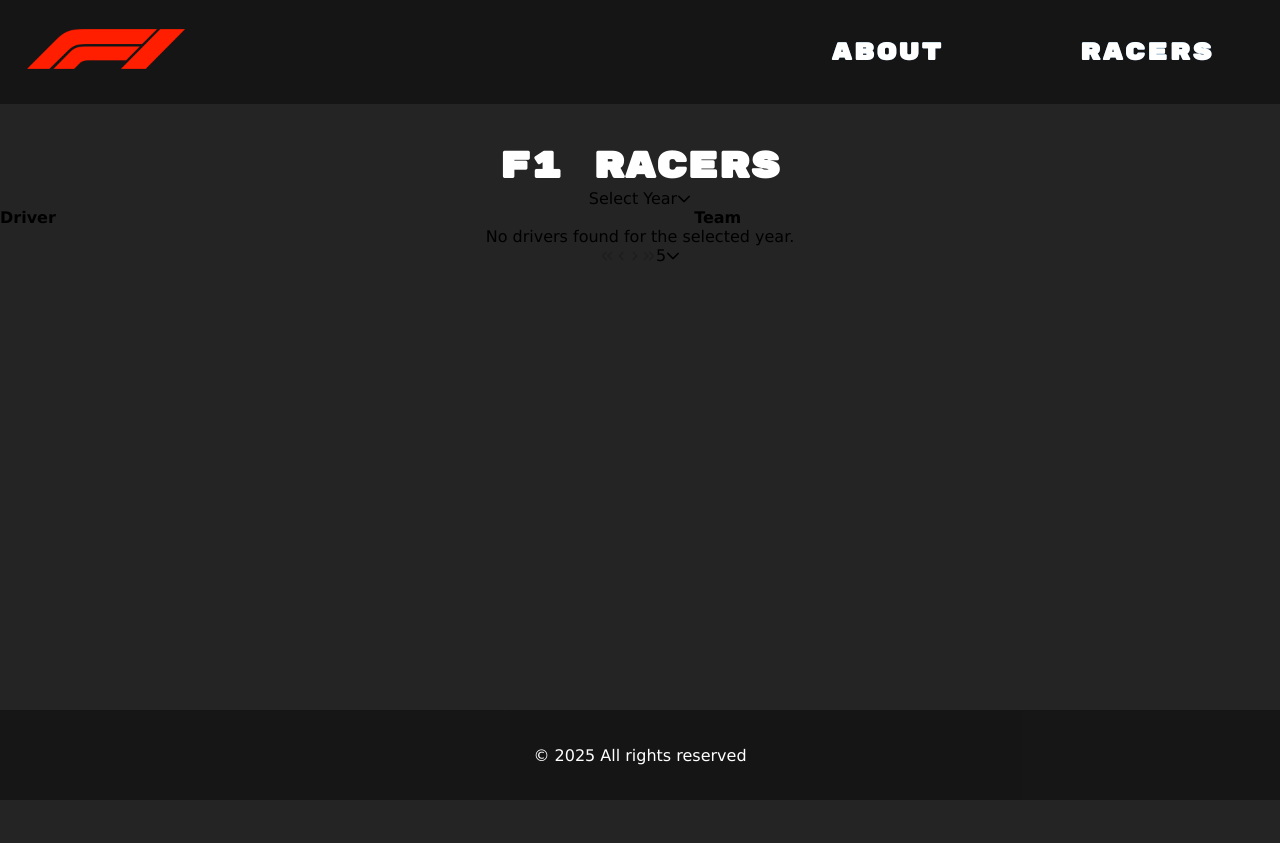
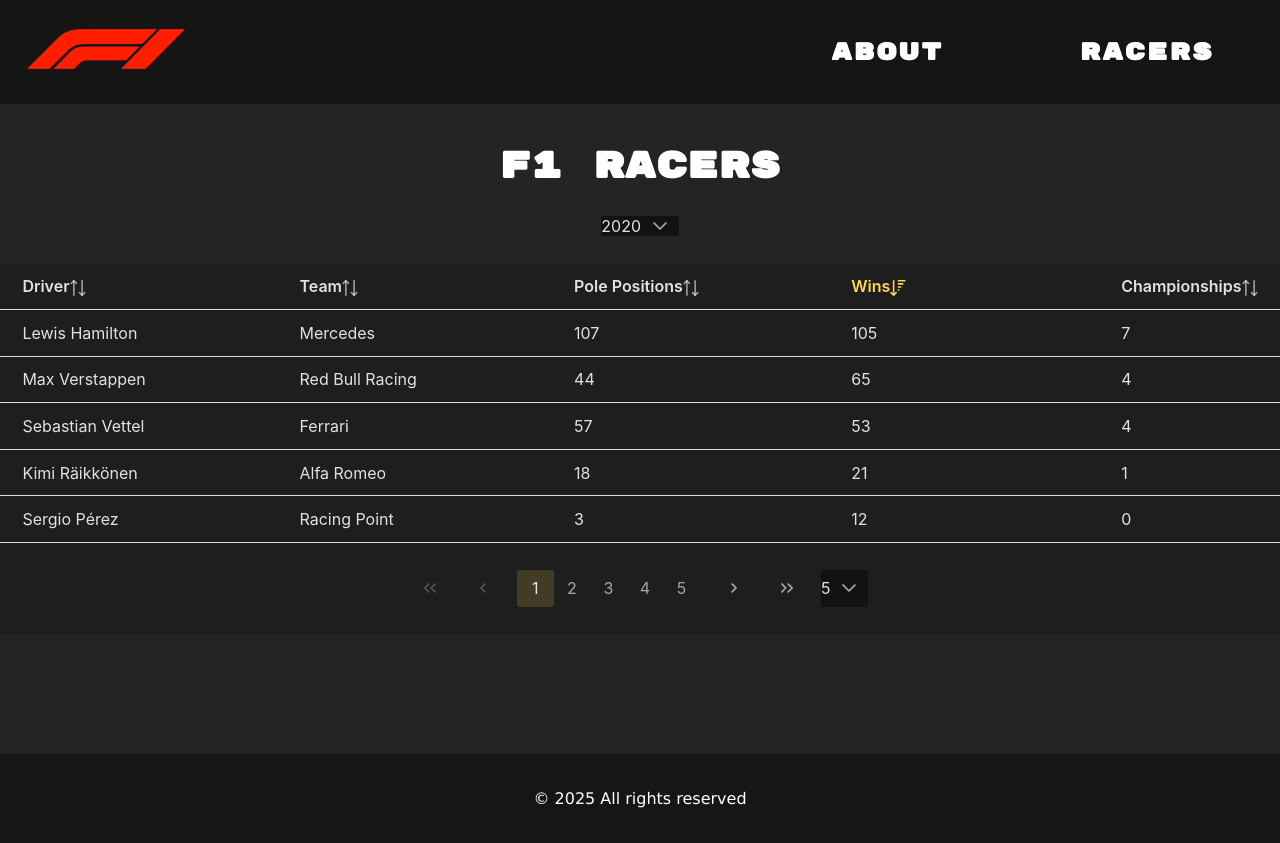
Before and after one commit to mariana-b-alves/react-f1-practice, a React (Vite) app: page /racers in a window 1280 px wide. Before the commit the page ends 800 px from the top, so only its background shows below. Built offline with nearby package versions, Linux system fonts and the light colour scheme.

Commit message:
Table done!!!

```diff
--- a/public/styles/about.css
+++ b/public/styles/about.css
@@ -40,7 +40,7 @@
     font-weight: bold;
 
     margin-right: .7em;
-    padding: .6em .9em;
+    padding: .6em .10em;
 
     cursor: pointer;
 
--- a/public/styles/footer.css
+++ b/public/styles/footer.css
@@ -3,18 +3,22 @@
     background-color: rgba(0, 0, 0, 0.4);
 
     color: white;
+
     bottom: 0;
     left: 0;
     right: 0;
+
     height: 5.6em;
 
+    margin-top: 15vh;
     padding: 1em;
 
-    position: fixed;
+    position: static;
 
     display: flex;
     flex-direction: column;
     justify-content: space-evenly;
     align-items: center;
+
     z-index: 100;
 }
--- a/public/styles/list.css
+++ b/public/styles/list.css
@@ -5,3 +5,22 @@
 .list h1{
     font-size: 2.3em;
 }
+
+.p-dropdown{
+    margin: 1.7em 0;
+}
+
+.p-datatable .p-datatable-thead > tr > th, .p-datatable .p-datatable-tbody > tr > td {
+  border-bottom: 1px solid #ddd;
+  padding: .8em 1.4em;
+}
+
+.p-paginator {
+    gap: 1em;
+  }
+
+.p-paginator .p-dropdown {
+    display: flex;
+    justify-content: center;
+    align-items: center;
+  }
--- a/src/components/RacersPage.jsx
+++ b/src/components/RacersPage.jsx
@@ -1,4 +1,4 @@
-import { useState } from 'react';
+import { useState, useEffect } from 'react';
 
 import { DataTable } from 'primereact/datatable';
 import { Column } from 'primereact/column';
@@ -9,26 +9,11 @@
 import Sidenav from '../pages/Sidenav';
 
 import '../../public/styles/racers_index.css';
-import '../data/driversData.json'
+import driversData from '../data/driversData.json';
 
-const driversData = [
-  { name: 'Lewis Hamilton', year: 2020, team: 'Mercedes' },
-  { name: 'Valtteri Bottas', year: 2020, team: 'Mercedes' },
-  { name: 'Max Verstappen', year: 2020, team: 'Red Bull Racing' },
-  { name: 'Charles Leclerc', year: 2021, team: 'Ferrari' },
-  { name: 'Sebastian Vettel', year: 2021, team: 'Aston Martin' },
-  { name: 'Lando Norris', year: 2021, team: 'McLaren' },
-  { name: 'Max Verstappen', year: 2022, team: 'Red Bull Racing' },
-  { name: 'Sergio Perez', year: 2022, team: 'Red Bull Racing' },
-  { name: 'Lewis Hamilton', year: 2023, team: 'Mercedes' },
-  { name: 'George Russell', year: 2023, team: 'Mercedes' },
-  { name: 'Charles Leclerc', year: 2023, team: 'Ferrari' },
-  { name: 'Max Verstappen', year: 2023, team: 'Red Bull Racing' },
-  { name: 'Lando Norris', year: 2024, team: 'McLaren' },
-  { name: 'Sergio Perez', year: 2024, team: 'Red Bull Racing' },
-  { name: 'Charles Leclerc', year: 2025, team: 'Ferrari' },
-  { name: 'Max Verstappen', year: 2025, team: 'Red Bull Racing' }
-];
+import 'primereact/resources/themes/arya-orange/theme.css';
+import 'primereact/resources/primereact.min.css';
+import 'primeicons/primeicons.css';
 
 const RacersPage = () => {
   const [sideMenuOpen, setSideMenuOpen] = useState(false);
@@ -37,10 +22,31 @@
   const years = [2020, 2021, 2022, 2023, 2024, 2025];
 
   const handleYearChange = (e) => {
-    setSelectedYear(e.value);
-    const filtered = driversData.filter((driver) => driver.year === e.value);
+    const year = e.value;
+    setSelectedYear(year);
+
+    const filtered = driversData.map(driver => {
+      const teamInfo = driver.teams.find(team => team.years.includes(year));
+      if (teamInfo) {
+        return {
+          name: driver.name,
+          team: teamInfo.team,
+          poleposition: driver.poleposition,
+          wins: driver.wins,
+          championships: driver.championships
+        };
+      }
+      return null;
+    }).filter(driver => driver !== null);
+
     setFilteredDrivers(filtered);
   };
+
+  useEffect(() => {
+    if (selectedYear == null) {
+      handleYearChange({ value: years[0] });
+    }
+  });
 
   const toggleSideMenu = () => {
     setSideMenuOpen(!sideMenuOpen);
@@ -60,22 +66,25 @@
             className="p-mb-3"
           />
 
-      {/* Display the DataTable with paginable results */}
           <DataTable
+            tableStyle={{ minWidth: '70rem' }}
             value={filteredDrivers}
             paginator
             rows={5}
-        rowsPerPageOptions={[5, 10, 20]}
-        emptyMessage="No drivers found for the selected year."
+            rowsPerPageOptions={[5, 10, 20, 25]}
+            sortField="wins"
+            sortOrder={-1}
           >
-        <Column field="name" header="Driver" />
-        <Column field="team" header="Team" />
+            <Column field="name" header="Driver" sortable style={{ width: '25%' }}/>
+            <Column field="team" header="Team" sortable style={{ width: '25%' }}/>
+            <Column field="poleposition" header="Pole Positions" sortable style={{ width: '25%' }}/>
+            <Column field="wins" header="Wins" sortable style={{ width: '25%' }}/>
+            <Column field="championships" header="Championships" sortable style={{ width: '25%' }}/>
           </DataTable>
         </section>
       </main>
 
       <Sidenav isOpen={sideMenuOpen} onClose={toggleSideMenu} />
-
       <Footer />
     </div>
   );
--- a/src/data/driversData.json
+++ b/src/data/driversData.json
@@ -2,152 +2,301 @@
     { "name": "Lewis Hamilton",  "teams": [
             { "team": "Mercedes", "years": [2020, 2021, 2022, 2023, 2024] },
             { "team": "Ferrari", "years": [2025] }
-        ]
+        ],
+        "poleposition": "107",
+        "wins": "105",
+        "championships": "7"
     },
     { "name": "Valtteri Bottas", "teams": [
             { "team": "Mercedes", "years": [2020, 2021] },
             { "team": "Alfa Romeo / Sauber ", "years": [2022, 2023, 2024] }
-        ]
+        ],
+        "poleposition": "20",
+        "wins": "10",
+        "championships": "0"
     },
 
     { "name": "Sebastian Vettel", "teams": [
             { "team": "Ferrari", "years": [2020] },
-            { "team": "Alfa Romeo / Sauber ", "years": [2021, 2022] }
-        ]
+            { "team": "Aston Martin", "years": [2021, 2022] }
+        ],
+        "poleposition": "57",
+        "wins": "53",
+        "championships": "4"
     },
 
     { "name": "Max Verstappen", "teams": [
             { "team": "Red Bull Racing", "years": [2020, 2021, 2022, 2023, 2024, 2025] }
-        ]
+        ],
+        "poleposition": "44",
+        "wins": "65",
+        "championships": "4"
     },
 
     { "name": "Alex Albon", "teams": [
-            { "team": "Red Bull Racing", "years": [2020, 2021, 2022] },
-            { "team": "Williams", "years": [2023, 2024, 2025] }
-        ]
+            { "team": "Red Bull Racing", "years": [2020] },
+            { "team": "Williams", "years": [2022, 2023, 2024, 2025] }
+        ],
+        "poleposition": "0",
+        "wins": "0",
+        "championships": "0"
     },
     { "name": "Carlos Sainz", "teams": [
             { "team": "McLaren", "years": [2020] },
             { "team": "Ferrari", "years": [2021, 2022, 2023, 2024] },
             { "team": "Williams", "years": [2025] }
-        ]
+        ],
+        "poleposition": "6",
+        "wins": "4",
+        "championships": "0"
     },
     { "name": "Lando Norris", "teams": [
             { "team": "McLaren", "years": [2020, 2021, 2022, 2023, 2024, 2025] }
-        ]
+        ],
+        "poleposition": "13",
+        "wins": "9",
+        "championships": "0"
     },
     { "name": "Daniel Ricciardo", "teams": [
             { "team": "Renault", "years": [2020] },
             { "team": "McLaren", "years": [2021, 2022] },
-            { "team": "AlphaTauri / Red Bull Racing", "years": [2023, 2024] }
-        ]
+            { "team": "Racing Bulls", "years": [2023, 2024] }
+        ],
+        "poleposition": "3",
+        "wins": "8",
+        "championships": "0"
     },
     { "name": "Esteban Ocon", "teams": [
             { "team": "Renault", "years": [2020] },
             { "team": "Alpine", "years": [2021, 2022, 2023, 2024] },
             { "team": "Haas", "years": [2025] }
-        ]
+        ],
+        "poleposition": "0",
+        "wins": "1",
+        "championships": "0"
     },
     { "name": "Pierre Gasly", "teams": [
             { "team": "AlphaTauri", "years": [2020, 2021, 2022] },
             { "team": "Alpine", "years": [2023, 2024, 2025] }
-        ]
+        ],
+        "poleposition": "0",
+        "wins": "1",
+        "championships": "0"
     },
     { "name": "Daniil Kyvat", "teams": [
             { "team": "AlphaTauri", "years": [2020] }
-        ]
+        ],
+        "poleposition": "0",
+        "wins": "0",
+        "championships": "0"
     },
     { "name": "Sergio Pérez", "teams": [
             { "team": "Racing Point", "years": [2020] },
             { "team": "Red Bull Racing", "years": [2021, 2022, 2023, 2024] }
-        ]
+        ],
+        "poleposition": "3",
+        "wins": "12",
+        "championships": "0"
     },
     { "name": "Lance Stroll", "teams": [
             { "team": "Racing Point", "years": [2020] },
             { "team": "Aston Martin", "years": [2021, 2022, 2023, 2024, 2025] }
-        ]
+        ],
+        "poleposition": "0",
+        "wins": "1",
+        "championships": "0"
     },
     { "name": "Kimi Räikkönen", "teams": [
-            { "team": "Ferrari", "years": [2020] },
-            { "team": "Alfa Romeo", "years": [2021] }
-        ]
+            { "team": "Alfa Romeo", "years": [2020, 2021] }
+        ],
+        "poleposition": "18",
+        "wins": "21",
+        "championships": "1"
     },
     { "name": "Kevin Magnussen", "teams": [
             { "team": "Haas", "years": [2020, 2022, 2023, 2024] }
-        ]
+        ],
+        "poleposition": "0",
+        "wins": "0",
+        "championships": "0"
     },
     { "name": "Romain Grosjean", "teams": [
             { "team": "Haas", "years": [2020] }
-        ]
+        ],
+        "poleposition": "0",
+        "wins": "0",
+        "championships": "0"
     },
     { "name": "George Russell", "teams": [
             { "team": "Williams", "years": [2020, 2021] },
-            { "team": "Alfa Romeo", "years": [2022, 2023, 2024, 2025] }
-        ]
+            { "team": "Mercedes", "years": [2022, 2023, 2024, 2025] }
+        ],
+        "poleposition": "6",
+        "wins": "4",
+        "championships": "0"
     },
     { "name": "Nicholas Latifi", "teams": [
             { "team": "Williams", "years": [2020, 2021, 2022] }
-        ]
+        ],
+        "poleposition": "0",
+        "wins": "0",
+        "championships": "0"
     },
     { "name": "Yuki Tsunoda", "teams": [
-            { "team": "AlphaTauri", "years": [2021, 2022, 2023] },
-            { "team": "Racing Bulls", "years": [2024, 2025] },
+            { "team": "AlphaTauri / Racing Bulls", "years": [2021, 2022, 2023, 2024] },
             { "team": "Red Bull Racing", "years": [2025] }
-        ]
+        ],
+        "poleposition": "0",
+        "wins": "0",
+        "championships": "0"
     },
     { "name": "Mick Schumacher", "teams": [
             { "team": "Haas", "years": [2021, 2022] }
-        ]
+        ],
+        "poleposition": "0",
+        "wins": "0",
+        "championships": "0"
     },
     { "name": "Nikita Mazepin", "teams": [
             { "team": "Haas", "years": [2021] }
-        ]
+        ],
+        "poleposition": "2",
+        "wins": "2",
+        "championships": "0"
     },
     { "name": "Zhou Guanyu", "teams": [
             { "team": "Alfa Romeo / Sauber", "years": [2022, 2023, 2024] }
-        ]
+        ],
+        "poleposition": "0",
+        "wins": "0",
+        "championships": "0"
     },
     { "name": "Nico Hülkenberg", "teams": [
+            { "team": "Racing Point", "years": [2020, 2021] },
+            { "team": "Aston Martin", "years": [2022] },
             { "team": "Haas", "years": [2023, 2024] },
             { "team": "Sauber / Audi", "years": [2025] }
-        ]
+        ],
+        "poleposition": "1",
+        "wins": "0",
+        "championships": "0"
     },
     { "name": "Nyck de Vries", "teams": [
-            { "team": "AlphaTauri", "years": [2023] }
-        ]
+
+            { "team": "Williams", "years": [2022, 2023] }
+        ],
+        "poleposition": "2",
+        "wins": "4",
+        "championships": "1"
     },
     { "name": "Charles Leclerc", "teams": [
             { "team": "Ferrari", "years": [2020, 2021, 2022, 2023, 2024, 2025] }
-        ]
+        ],
+        "poleposition": "27",
+        "wins": "8",
+        "championships": "0"
     },
     { "name": "Logan Sargeant", "teams": [
             { "team": "Williams", "years": [2023, 2024] }
-        ]
+        ],
+        "poleposition": "0",
+        "wins": "0",
+        "championships": "0"
     },
     { "name": "Oscar Piastri", "teams": [
             { "team": "McLaren", "years": [2023, 2024, 2025] }
-        ]
+        ],
+        "poleposition": "4",
+        "wins": "8",
+        "championships": "0"
     },
     { "name": "Kimi Antonelli", "teams": [
             { "team": "Mercedes", "years": [2025] }
-        ]
+        ],
+        "poleposition": "0",
+        "wins": "0",
+        "championships": "0"
     },
     { "name": "Liam Lawson", "teams": [
-            { "team": "Red Bull Racing", "years": [2025] },
-            { "team": "AlphaTauri / Racing Bulls", "years": [2025] }
-        ]
+
+            { "team": "AlphaTauri / Red Bull Racing", "years": [2023, 2024, 2025] }
+        ],
+        "poleposition": "0",
+        "wins": "0",
+        "championships": "0"
     },
     { "name": "Fernando Alonso",  "teams": [
             { "team": "Alpine", "years": [2021, 2022] },
             { "team": "Aston Martin", "years": [2023, 2024, 2025] }
-        ]
+        ],
+        "poleposition": "4",
+        "wins": "5",
+        "championships": "1"
     },
     { "name": "Oliver Bearman", "teams": [
-            { "team": "Haas", "years": [2025] }
-        ]
+            { "team": "Haas", "years": [2024, 2025] }
+        ],
+        "poleposition": "0",
+        "wins": "0",
+        "championships": "0"
     },
     { "name": "Franco Colapinto", "teams": [
+            { "team": "Williams", "years": [2024] },
             { "team": "Alpine", "years": [2025] }
-        ]
+        ],
+        "poleposition": "0",
+        "wins": "0",
+        "championships": "0"
+    },
+    { "name": "Gabriel Bortoleto", "teams": [
+            { "team": "Sauber / Audi", "years": [2025] }
+        ],
+        "poleposition": "0",
+        "wins": "0",
+        "championships": "0"
+    },
+    { "name": "Isack Hadjar", "teams": [
+            { "team": "Racing Bulls", "years": [2025] }
+        ],
+        "poleposition": "0",
+        "wins": "0",
+        "championships": "0"
+    },
+    { "name": "Jack Doohan", "teams": [
+            { "team": "Alpine", "years":[2024, 2025] }
+        ],
+        "poleposition": "0",
+        "wins": "0",
+        "championships": "0"
+    },
+    { "name": "Antonio Giovinazzi", "teams": [
+            { "team": "Alfa Romeo", "years":[2020, 2021] }
+        ],
+        "poleposition": "0",
+        "wins": "0",
+        "championships": "0"
+    },
+    { "name": "Jack Aitken", "teams": [
+            { "team": "Williams", "years":[2020] }
+        ],
+        "poleposition": "0",
+        "wins": "0",
+        "championships": "0"
+    },
+    { "name": "Pietro Fitipaldi", "teams": [
+            { "team": "Haas", "years":[2020] }
+        ],
+        "poleposition": "0",
+        "wins": "0",
+        "championships": "0"
+    },
+    { "name": "Robert Kubica", "teams": [
+            { "team": "Alfa Romeo", "years":[2020] }
+        ],
+        "poleposition": "0",
+        "wins": "0",
+        "championships": "0"
     }
+
+
 ]
```
Lines whose indentation alone changed are shown as unchanged.
